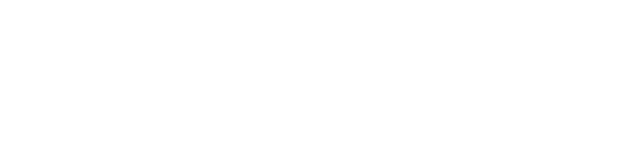
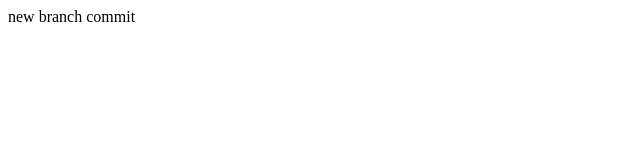
Before and after one commit to WasilyR/Git--GitHub, a plain HTML site: page index.html in a window 1280 px wide. Shown: the whole page, without its empty margins (0-640 px from the left). Drawn offline with Linux system fonts and the light colour scheme.

Commit message:
new branch commit

```diff
--- a/index.html
+++ b/index.html
@@ -7,5 +7,6 @@
 </head>
 <body>
 
+	new branch commit
 </body>
 </html>
```
